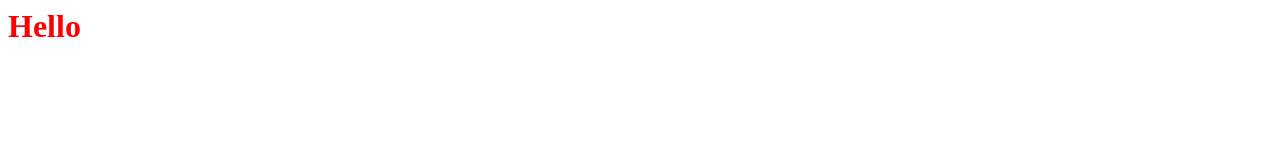
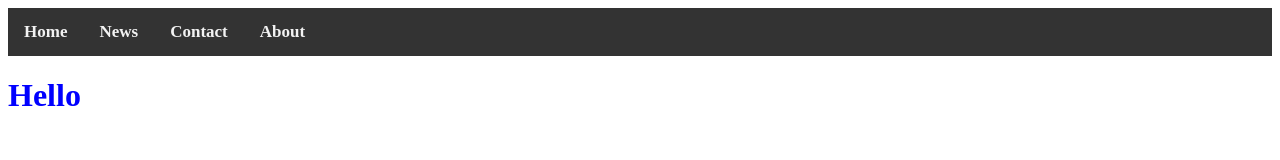
Before and after one commit to gforghieri/old-website, a plain HTML site: page index.html in a window 1280 px wide. Drawn offline with Linux system fonts and the light colour scheme.

Commit message:
Update to index.html

```diff
--- a/index.html
+++ b/index.html
@@ -1,8 +1,47 @@
 <head>
 <style>
   h1 {
-  color:red;
+  color:blue;
   }
+
+  /* Add a black background color to the top navigation */
+.topnav {
+    background-color: #333;
+    overflow: hidden;
+}
+
+/* Style the links inside the navigation bar */
+.topnav a {
+    float: left;
+    display: block;
+    color: #f2f2f2;
+    text-align: center;
+    padding: 14px 16px;
+    text-decoration: none;
+    font-size: 17px;
+}
+
+/* Change the color of links on hover */
+.topnav a:hover {
+    background-color: #ddd;
+    color: black;
+}
+
+/* Add a color to the active/current link */
+.topnav a.active {
+    background-color: #4CAF50;
+    color: white;
+}
+
 </style>
 </head>
+
+<b>
+<div class="topnav" id="myTopnav">
+  <a href="#home">Home</a>
+  <a href="#news">News</a>
+  <a href="#contact">Contact</a>
+  <a href="#about">About</a>
+</div>
+</b>
 <h1> Hello </h1>
```
